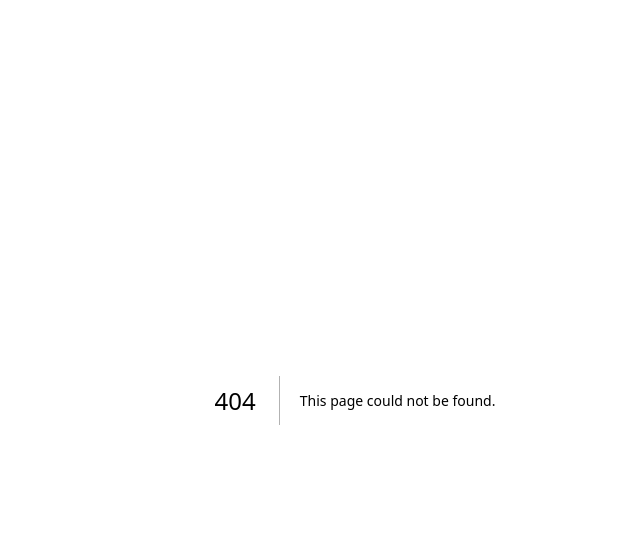
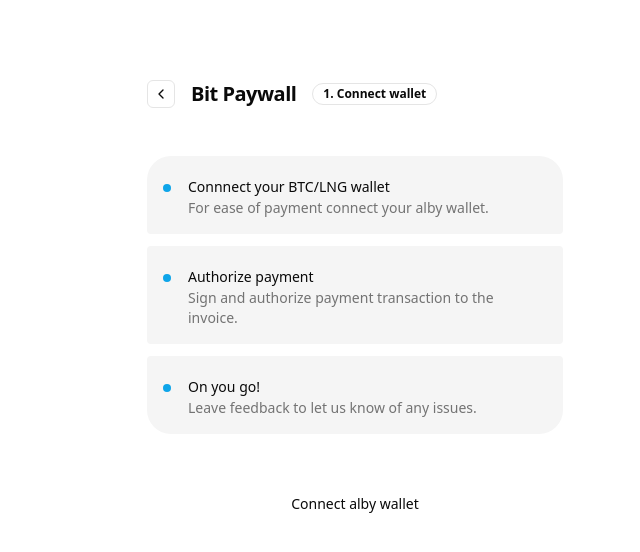
Before and after one commit to tambori/tambori-os, a Next.js app: page /demo/paywall in a window 1280 px wide. Before the commit this address had no page. Shown: the top 552 px of the page, without its empty margins (285-925 px from the left). Built offline with nearby package versions, Linux system fonts and the light colour scheme.

Commit message:
refactor: Refactor auth, paywall and blogkit demo pages

```diff
--- /dev/null
+++ b/src/app/demo/kit/page.tsx
@@ -0,0 +1,16 @@
+
+
+import { Main, Section, Container } from "@/components/craft";
+
+export default function KitPage() {
+
+  return (
+    <Main className="!p-0 h-screen">
+      <Section>
+        <Container  className="mx-auto grid sm:max-w-[30rem] max-w-full flex-1 auto-rows-max lg:gap-12 gap-4">
+          <h1 className="text-balance text-lg font-normal text-center">The BlogKit demo will soon be available, kindly check back later.</h1>
+        </Container>
+      </Section>
+    </Main>
+  )
+}
--- /dev/null
+++ b/src/app/demo/page.tsx
@@ -0,0 +1,19 @@
+import { Main, Section, Container } from "@/components/craft";
+
+
+
+export default function DemoPage() {
+
+
+  return (
+    <Main>
+      <Section>
+
+        <Container>
+          <h1>This is the demo page</h1>
+        </Container>
+
+      </Section>
+    </Main>
+  )
+}
--- /dev/null
+++ b/src/app/demo/paywall/page.tsx
@@ -0,0 +1,91 @@
+import { Main, Section, Container } from "@/components/craft";
+import { Badge } from "@/components/ui/badge";
+import { Button } from "@/components/ui/button";
+import { ChevronLeft } from "lucide-react";
+import Link from "next/link";
+
+
+const steps = [
+  {
+    title: "Connnect your BTC/LNG wallet",
+    description: "For ease of payment connect your alby wallet."
+  },
+  {
+    title: "Authorize payment",
+    description: "Sign and authorize payment transaction to the invoice."
+  },
+  {
+    title: "On you go!",
+    description: "Leave feedback to let us know of any issues."
+  }
+]
+
+export default function PaywallPage() {
+
+  return (
+    <Main className="!p-0 h-screen">
+      <Section>
+        <Container className="mx-auto grid sm:max-w-[30rem] max-w-full flex-1 auto-rows-max lg:gap-12 gap-4">
+          <div>
+            <div className="flex items-center gap-4">
+              <Link href={"/"} passHref>
+                <Button variant="outline" size="icon" className="h-7 w-7">
+                  <ChevronLeft className="h-4 w-4" />
+                  <span className="sr-only">Back</span>
+                </Button>
+              </Link>
+              <h1 className="flex-1 shrink-0 whitespace-nowrap text-xl font-semibold tracking-tight sm:grow-0">
+                Bit Paywall
+              </h1>
+              <Badge variant="outline" className="ml-auto sm:ml-0">
+                1. Connect wallet
+              </Badge>
+              {/* <div className="hidden items-center gap-2 md:ml-auto md:flex">
+                <Button variant="outline" size="sm">
+                  Discard
+                </Button>
+                <Button size="sm">Save Product</Button>
+              </div> */}
+            </div>
+          </div>
+
+          <div className="rounded-3xl overflow-clip">
+            {steps.map((step, index) => (
+              <div
+                key={index}
+                className="mb-3 bg-muted px-4 py-6 rounded-sm grid grid-cols-[25px_1fr] items-start pb-4 last:mb-0"
+              >
+                <span className="flex h-2 w-2 translate-y-1 rounded-full bg-sky-500" />
+                <div className="space-y-1">
+                  <p className="text-sm font-medium leading-none">
+                    {step.title}
+                  </p>
+                  <p className="text-sm text-muted-foreground">
+                    {step.description}
+                  </p>
+                </div>
+              </div>
+            ))}
+
+          </div>
+
+          <div className="flex items-center justify-center">
+            <WalletConnectorButton />
+          </div>
+        </Container>
+      </Section>
+    </Main>
+  )
+}
+
+
+function WalletConnectorButton() {
+
+  return (
+    <Link href={
+      'https://getalby.com/oauth?client_id=NLwNIdhwWZ&response_type=code&redirect_uri=http://localhost:3000/connector/paywall/callback&scope=account:read%20invoices:read%20transactions:read%20balance:read%20payments:send'
+    } target="_black" passHref>
+      <Button size="lg" variant={"ghost"}>Connect alby wallet</Button>
+    </Link>
+  )
+}
--- a/src/app/page.tsx
+++ b/src/app/page.tsx
@@ -8,7 +8,7 @@ import { Container, Main, Section } from "@/components/craft"
 import Logo from "@/assets/logo/logo-bg.svg";
 import { Card, CardContent, CardDescription, CardFooter, CardHeader, CardTitle } from "@/components/ui/card"
 import { Dialog, DialogContent, DialogDescription, DialogHeader, DialogTitle, DialogTrigger } from "@/components/ui/dialog"
-import { BellRing, Check, ExternalLink } from "lucide-react"
+import { Check, ExternalLink } from "lucide-react"
 import { ExclamationTriangleIcon } from "@radix-ui/react-icons"
 
 const paywallFeatures = [
@@ -18,7 +18,7 @@ const paywallFeatures = [
   },
   {
     title: "Manage subscriptions",
-    description: "Built in user subscription manager, with insights and tools."
+    description: "Built in subscription manager, with insights and tools."
   }
 ]
 
@@ -28,8 +28,8 @@ const kitFeatures = [
     description: "Alternative payment model that is in your control."
   },
   {
-    title: "Great experience",
-    description: "Built to be easy for you and your readers, get all the insights."
+    title: "Elevate experience",
+    description: "Built to be easy for you and your readers."
   }
 ]
 
@@ -48,9 +48,9 @@ export default function Entry() {
                 className="object-cover dark:brightness-[0.8] blur-xs dark:grayscale hover:dark:grayscale-0 transition-all hover:cursor-pointer"
               />
 
-              <h1 className="text-3xl font-bold">Watch this space!</h1>
+              <h1 className="text-3xl font-bold text-balance">Watch this space!</h1>
               <p className="text-balance text-muted-foreground">
-                Join the waitlist to be the first to get informed when we go live.
+                Join the waitlist to be the first to know when we go live.
               </p>
             </div>
             <div className="grid gap-4">
@@ -71,14 +71,14 @@ export default function Entry() {
         </Container>
         <Container className="bg-muted !sm:p-4 !lg:p-6 w-full grid lg:gap-4 gap-2 lg:grid-cols-2 sm:grid-cols-1">
           <Section className="col-span-2">
-            <h1 className="text-3xl font-normal">The following domo links are meant for hackathon purposes only.</h1>
+            <h1 className="text-3xl font-normal text-balance">The following is meant for demo purposes only.</h1>
           </Section>
           {/* <Dialog>
             <DialogTrigger asChild> */}
           <Card>
             <CardHeader>
               <CardTitle>Bit Paywall</CardTitle>
-              <CardDescription>A BTC/LNG payment/subscription gateway for merchants and online vendors</CardDescription>
+              <CardDescription className="text-balance">BTC/LNG payment/subscription gateway for merchants and online vendors</CardDescription>
             </CardHeader>
             <CardContent className="flex flex-col gap-4">
               <div className="flex items-center space-x-4 rounded-md border p-4">
@@ -104,7 +104,7 @@ export default function Entry() {
                       <p className="text-sm font-medium leading-none">
                         {feat.title}
                       </p>
-                      <p className="text-sm text-muted-foreground">
+                      <p className="text-sm text-muted-foreground text-balance">
                         {feat.description}
                       </p>
                     </div>
@@ -113,7 +113,7 @@ export default function Entry() {
               </div>
             </CardContent>
             <CardFooter>
-              <Link href={"/demo/paywall"} target="_blank" passHref className="w-full">
+              <Link href={"/demo/paywall"} target="_self" passHref className="w-full">
                 <Button className="w-full">
                   Visit playground <ExternalLink className="ml-2 h-4 w-4" />
                 </Button>
@@ -131,7 +131,7 @@ export default function Entry() {
                     <Card>
             <CardHeader>
               <CardTitle>BTC BlogKit</CardTitle>
-              <CardDescription>A medium article subscription alternative for personal and targetted articles.</CardDescription>
+              <CardDescription className="text-balance">The medium membership subscription alternative for personal bloggers.</CardDescription>
             </CardHeader>
             <CardContent className="flex flex-col gap-4">
               <div className="flex items-center space-x-4 rounded-md border p-4">
@@ -157,7 +157,7 @@ export default function Entry() {
                       <p className="text-sm font-medium leading-none">
                         {feat.title}
                       </p>
-                      <p className="text-sm text-muted-foreground">
+                      <p className="text-sm text-muted-foreground text-balance">
                         {feat.description}
                       </p>
                     </div>
@@ -166,7 +166,7 @@ export default function Entry() {
               </div>
             </CardContent>
             <CardFooter>
-              <Link href={"/demo/paywall"} target="_blank" passHref className="w-full">
+              <Link href={"/demo/kit"} target="_self" passHref className="w-full">
                 <Button className="w-full">
                   Visit playground <ExternalLink className="ml-2 h-4 w-4" />
                 </Button>
--- /dev/null
+++ b/src/components/ui/badge.tsx
@@ -0,0 +1,36 @@
+import * as React from "react"
+import { cva, type VariantProps } from "class-variance-authority"
+
+import { cn } from "@/lib/utils"
+
+const badgeVariants = cva(
+  "inline-flex items-center rounded-full border px-2.5 py-0.5 text-xs font-semibold transition-colors focus:outline-none focus:ring-2 focus:ring-ring focus:ring-offset-2",
+  {
+    variants: {
+      variant: {
+        default:
+          "border-transparent bg-primary text-primary-foreground hover:bg-primary/80",
+        secondary:
+          "border-transparent bg-secondary text-secondary-foreground hover:bg-secondary/80",
+        destructive:
+          "border-transparent bg-destructive text-destructive-foreground hover:bg-destructive/80",
+        outline: "text-foreground",
+      },
+    },
+    defaultVariants: {
+      variant: "default",
+    },
+  }
+)
+
+export interface BadgeProps
+  extends React.HTMLAttributes<HTMLDivElement>,
+    VariantProps<typeof badgeVariants> {}
+
+function Badge({ className, variant, ...props }: BadgeProps) {
+  return (
+    <div className={cn(badgeVariants({ variant }), className)} {...props} />
+  )
+}
+
+export { Badge, badgeVariants }
```
